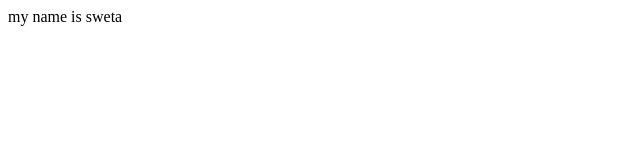
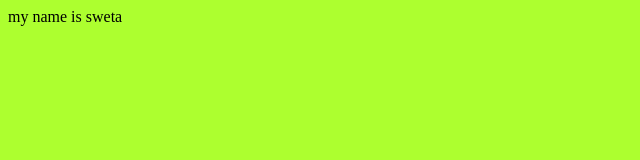
Before and after one commit to sweta157btece/yt-git-github-init, a plain HTML site: page index.html in a window 1280 px wide. Shown: the whole page, without its empty margins (0-640 px from the left). Drawn offline with Linux system fonts and the light colour scheme.

Commit message:
version 3

```diff
--- a/style.css
+++ b/style.css
@@ -1,4 +1,4 @@
 body{
-    background-color:white;
+    background-color:greenyellow;
     color: black;
 }
```
